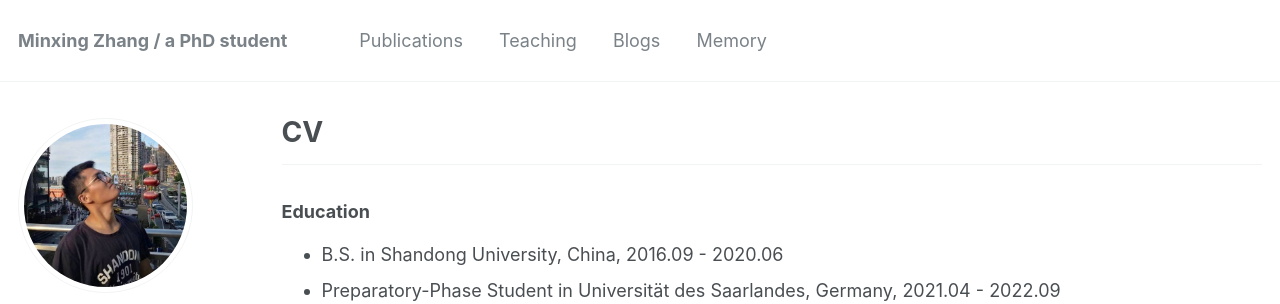
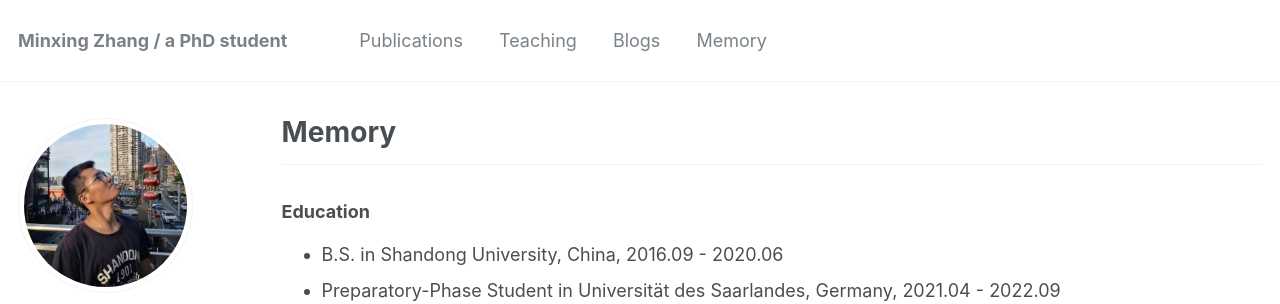
Before and after one commit to WJEN-orz/WJEN-orz.github.io, a Jekyll site: the page built from _pages/memory.md, in a window 1280 px wide. Shown: the top 304 px of the page. Built offline with Jekyll 4.4.1, drawn with Linux system fonts in a browser that asks for light colours.

Commit message:
Update and rename cv.md to memory.md

```diff
--- a/_pages/cv.md
+++ b/_pages/memory.md
@@ -1,7 +1,7 @@
 ---
 layout: archive
-title: "CV"
-permalink: /cv/
+title: "Memory"
+permalink: /memory/
 author_profile: true
 redirect_from:
   - /resume
```
